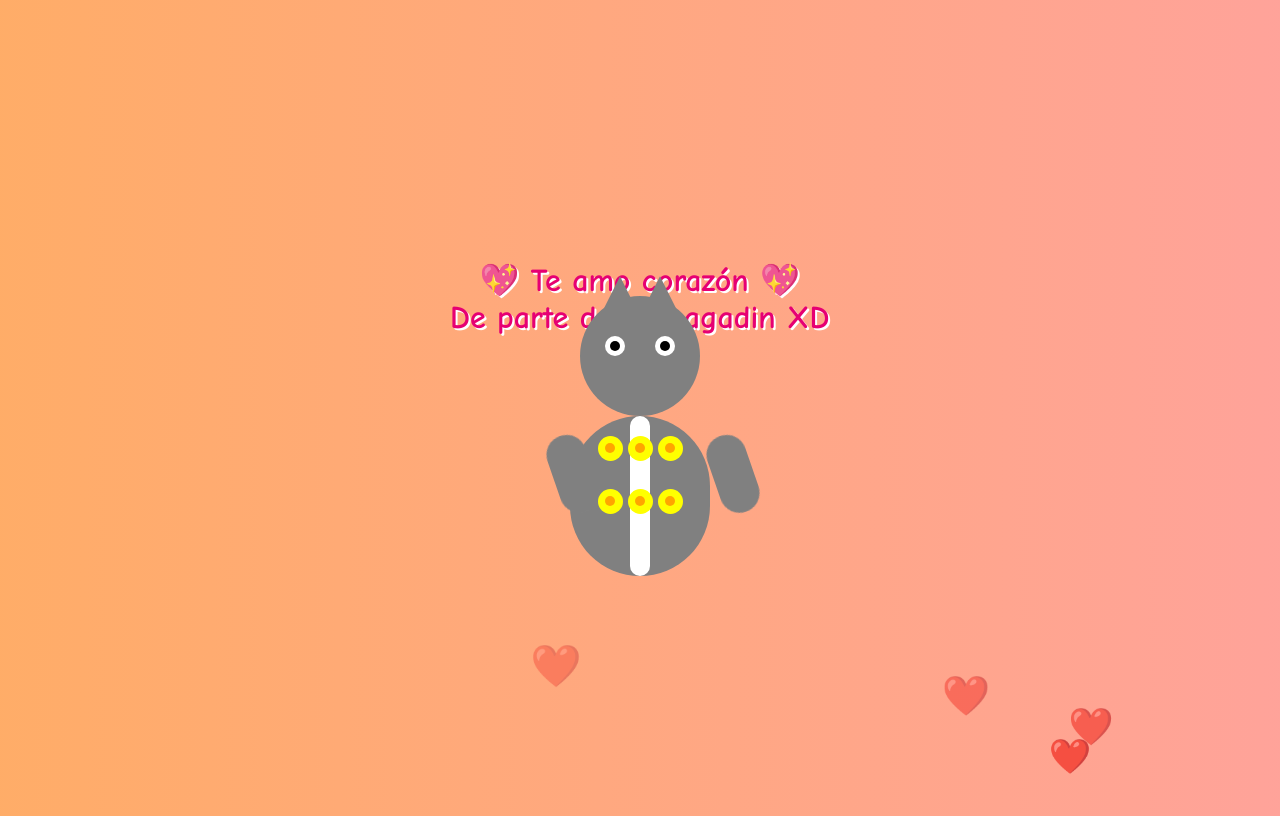
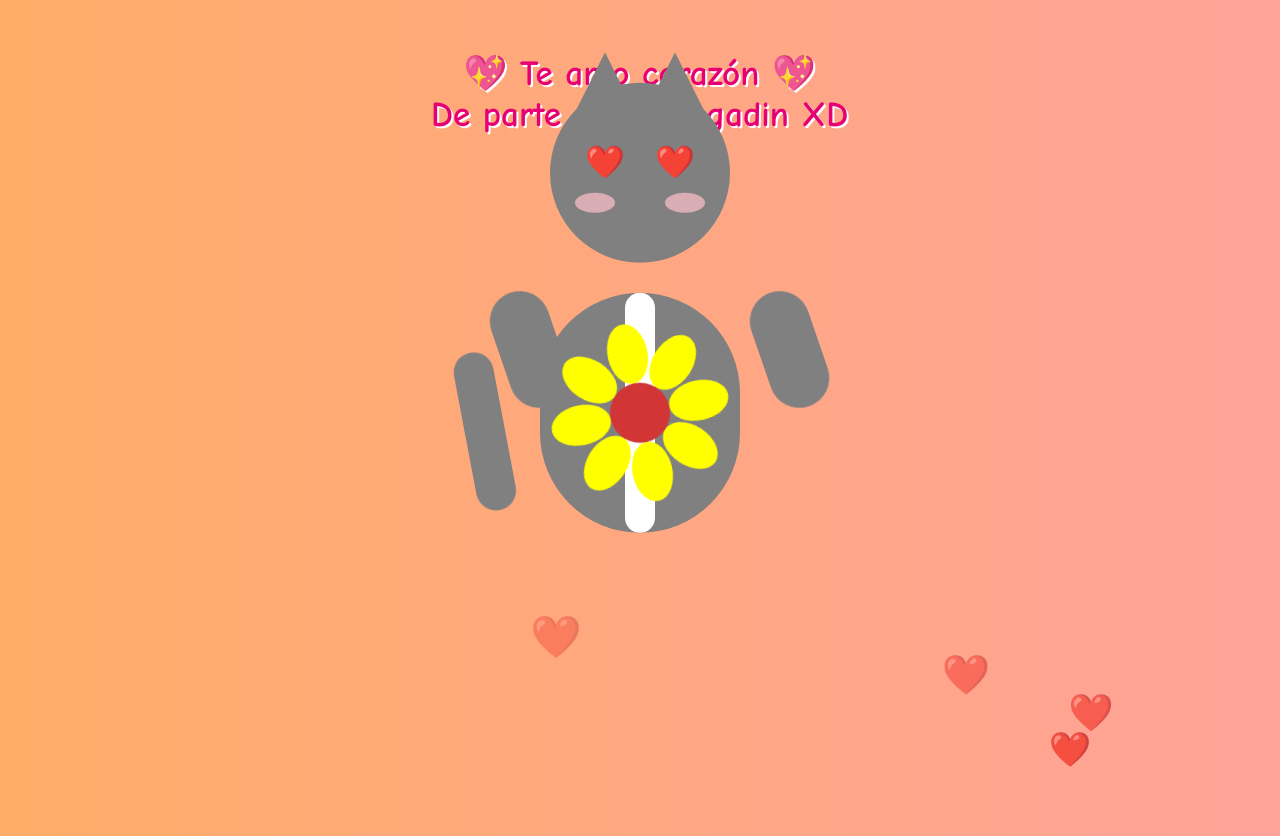
Before and after one commit to Norza701/Para-mi-amorsote, a plain HTML site: page index.html in a window 1280 px wide. Both pictures are taken after a click on the element "Tocar". Drawn offline with Linux system fonts and the light colour scheme.

Commit message:
Update index.html

```diff
--- a/index.html
+++ b/index.html
@@ -9,14 +9,15 @@
     display: flex;
     flex-direction: column;
     align-items: center;
-    justify-content: center;
+    justify-content: flex-start;
     height: 100vh;
     font-family: 'Comic Sans MS', cursive;
     overflow: hidden;
     transition: background 2s;
+    padding-top: 20px;
   }
 
-  /* Fondo animado que se activa */
+  /* Fondo animado */
   body.romantic {
     background: linear-gradient(270deg, #ff99cc, #ffb347, #ff6699, #ffcc70);
     background-size: 800% 800%;
@@ -33,8 +34,8 @@
     display: none;
     color: #e60073;
     text-shadow: 2px 2px #fff;
-    font-size: 2em;
-    margin-bottom: 20px;
+    font-size: 2.2em;
+    margin-bottom: 30px;
     text-align: center;
     animation: aparecerTexto 2s ease forwards;
   }
@@ -44,44 +45,52 @@
     to { opacity: 1; transform: scale(1); }
   }
 
-  /* Huevo inicial */
+  /* Huevo */
   #egg {
-    width: 120px;
-    height: 160px;
+    width: 180px;
+    height: 240px;
     background: white;
     border-radius: 50% 50% 45% 45%;
-    border: 3px solid #ccc;
+    border: 4px solid #ccc;
     display: flex;
     align-items: center;
     justify-content: center;
     cursor: pointer;
     font-weight: bold;
+    font-size: 1.5em;
     color: #666;
-    box-shadow: 0 5px 10px rgba(0,0,0,0.2);
+    box-shadow: 0 8px 15px rgba(0,0,0,0.3);
     animation: bounce 1s infinite alternate;
   }
 
   @keyframes bounce {
     from { transform: translateY(0); }
-    to { transform: translateY(-15px); }
+    to { transform: translateY(-20px); }
   }
 
-  /* Gatito */
+  /* Gatito más grande */
   #cat {
     display: none;
     position: relative;
-    width: 200px;
-    height: 220px;
+    width: 320px;
+    height: 360px;
+    margin-top: 10px;
+    animation: saltitos 1.5s ease-in-out infinite;
+  }
+
+  @keyframes saltitos {
+    0%, 100% { transform: translateY(0); }
+    50% { transform: translateY(-15px); }
   }
 
   .body {
-    width: 140px;
-    height: 160px;
+    width: 200px;
+    height: 240px;
     background: gray;
-    border-radius: 70px;
+    border-radius: 100px;
     position: absolute;
     bottom: 0;
-    left: 30px;
+    left: 60px;
   }
 
   .stripe {
@@ -89,69 +98,76 @@
     top: 0;
     left: 50%;
     transform: translateX(-50%);
-    width: 20px;
-    height: 160px;
+    width: 30px;
+    height: 240px;
     background: white;
-    border-radius: 10px;
+    border-radius: 15px;
   }
 
   .head {
-    width: 120px;
-    height: 120px;
+    width: 180px;
+    height: 180px;
     background: gray;
     border-radius: 50%;
     position: absolute;
-    top: -60px;
-    left: 40px;
+    top: -90px;
+    left: 70px;
   }
 
   .ear {
-    width: 40px;
-    height: 40px;
+    width: 60px;
+    height: 60px;
     background: gray;
     clip-path: polygon(50% 0%, 0% 100%, 100% 100%);
     position: absolute;
   }
 
-  .ear.left { top: -20px; left: 20px; }
-  .ear.right { top: -20px; right: 20px; }
+  .ear.left { top: -30px; left: 25px; }
+  .ear.right { top: -30px; right: 25px; }
 
+  /* Ojitos de enamorado ❤️ */
   .eye {
-    width: 20px;
-    height: 20px;
-    background: white;
-    border-radius: 50%;
+    width: 40px;
+    height: 40px;
     position: absolute;
-    top: 40px;
+    top: 60px;
+    font-size: 2em;
   }
 
-  .eye.left { left: 25px; }
-  .eye.right { right: 25px; }
+  .eye.left { left: 35px; }
+  .eye.right { right: 35px; }
 
-  .eye::after {
-    content: "";
-    width: 10px;
-    height: 10px;
-    background: black;
+  .eye::before {
+    content: "❤️";
+  }
+
+  /* Rubor en mejillas */
+  .blush {
+    width: 40px;
+    height: 20px;
+    background: pink;
     border-radius: 50%;
+    opacity: 0.7;
     position: absolute;
-    top: 5px;
-    left: 5px;
+    top: 110px;
   }
+
+  .blush.left { left: 25px; }
+  .blush.right { right: 25px; }
 
   .arms {
     position: absolute;
-    top: 80px;
+    top: 120px;
     width: 100%;
     display: flex;
     justify-content: space-between;
   }
 
   .arm {
-    width: 40px;
-    height: 80px;
+    width: 60px;
+    height: 120px;
     background: gray;
-    border-radius: 20px;
+    border-radius: 30px;
     transform-origin: top center;
     animation: wave 1s infinite alternate;
   }
@@ -164,37 +180,74 @@
     to { transform: rotate(-20deg); }
   }
 
-  /* Ramo de flores */
-  .flowers {
+  /* Colita moviéndose */
+  .tail {
+    width: 40px;
+    height: 160px;
+    background: gray;
+    border-radius: 20px;
     position: absolute;
-    bottom: 40px;
+    bottom: 20px;
+    left: -30px;
+    transform-origin: top center;
+    animation: moverCola 1.2s ease-in-out infinite;
+  }
+
+  @keyframes moverCola {
+    0% { transform: rotate(20deg); }
+    50% { transform: rotate(-20deg); }
+    100% { transform: rotate(20deg); }
+  }
+
+  /* Girasol 🌻 con giro + brillo */
+  .sunflower {
+    position: absolute;
+    bottom: 60px;
     left: 50%;
     transform: translateX(-50%);
-    width: 100px;
-    height: 100px;
-    display: flex;
-    flex-wrap: wrap;
-    justify-content: center;
-    gap: 5px;
+    width: 120px;
+    height: 120px;
+    animation: girar 6s linear infinite, brillar 2s ease-in-out infinite alternate;
   }
 
-  .flower {
-    width: 25px;
-    height: 25px;
+  @keyframes girar {
+    from { transform: translateX(-50%) rotate(0deg); }
+    to { transform: translateX(-50%) rotate(360deg); }
+  }
+
+  @keyframes brillar {
+    from { filter: brightness(1); }
+    to { filter: brightness(1.4); }
+  }
+
+  .petal {
+    width: 40px;
+    height: 60px;
     background: yellow;
     border-radius: 50%;
-    position: relative;
+    position: absolute;
+    top: 30px;
+    left: 40px;
+    transform-origin: center;
   }
 
-  .flower::after {
-    content: "";
-    width: 10px;
-    height: 10px;
-    background: orange;
+  .petal:nth-child(1) { transform: rotate(0deg) translateY(-60px); }
+  .petal:nth-child(2) { transform: rotate(45deg) translateY(-60px); }
+  .petal:nth-child(3) { transform: rotate(90deg) translateY(-60px); }
+  .petal:nth-child(4) { transform: rotate(135deg) translateY(-60px); }
+  .petal:nth-child(5) { transform: rotate(180deg) translateY(-60px); }
+  .petal:nth-child(6) { transform: rotate(225deg) translateY(-60px); }
+  .petal:nth-child(7) { transform: rotate(270deg) translateY(-60px); }
+  .petal:nth-child(8) { transform: rotate(315deg) translateY(-60px); }
+
+  .center {
+    width: 60px;
+    height: 60px;
+    background: brown;
     border-radius: 50%;
     position: absolute;
-    top: 7px;
-    left: 7px;
+    top: 30px;
+    left: 30px;
   }
 
   /* Corazones flotando */
@@ -212,7 +265,7 @@
       opacity: 1;
     }
     100% {
-      transform: translateY(-200px) scale(1.5);
+      transform: translateY(-250px) scale(1.5);
       opacity: 0;
     }
   }
@@ -227,6 +280,8 @@
       <div class="ear right"></div>
       <div class="eye left"></div>
       <div class="eye right"></div>
+      <div class="blush left"></div>
+      <div class="blush right"></div>
     </div>
     <div class="body">
       <div class="stripe"></div>
@@ -235,17 +290,21 @@
       <div class="arm left"></div>
       <div class="arm right"></div>
     </div>
-    <div class="flowers">
-      <div class="flower"></div>
-      <div class="flower"></div>
-      <div class="flower"></div>
-      <div class="flower"></div>
-      <div class="flower"></div>
-      <div class="flower"></div>
+    <div class="tail"></div>
+    <div class="sunflower">
+      <div class="petal"></div>
+      <div class="petal"></div>
+      <div class="petal"></div>
+      <div class="petal"></div>
+      <div class="petal"></div>
+      <div class="petal"></div>
+      <div class="petal"></div>
+      <div class="petal"></div>
+      <div class="center"></div>
     </div>
   </div>
 
-  <!-- Música en bucle -->
+  <!-- Música -->
   <audio id="musica" src="canciones.mp3.mp3" loop></audio>
 
 <script>
@@ -258,9 +317,9 @@
     egg.style.display = "none";
     cat.style.display = "block";
     title.style.display = "block";
-    document.body.classList.add("romantic"); // cambia el fondo
+    document.body.classList.add("romantic");
     lanzarCorazones();
-    musica.play(); // empieza la canción automáticamente
+    musica.play();
   });
 
   function lanzarCorazones() {
```
